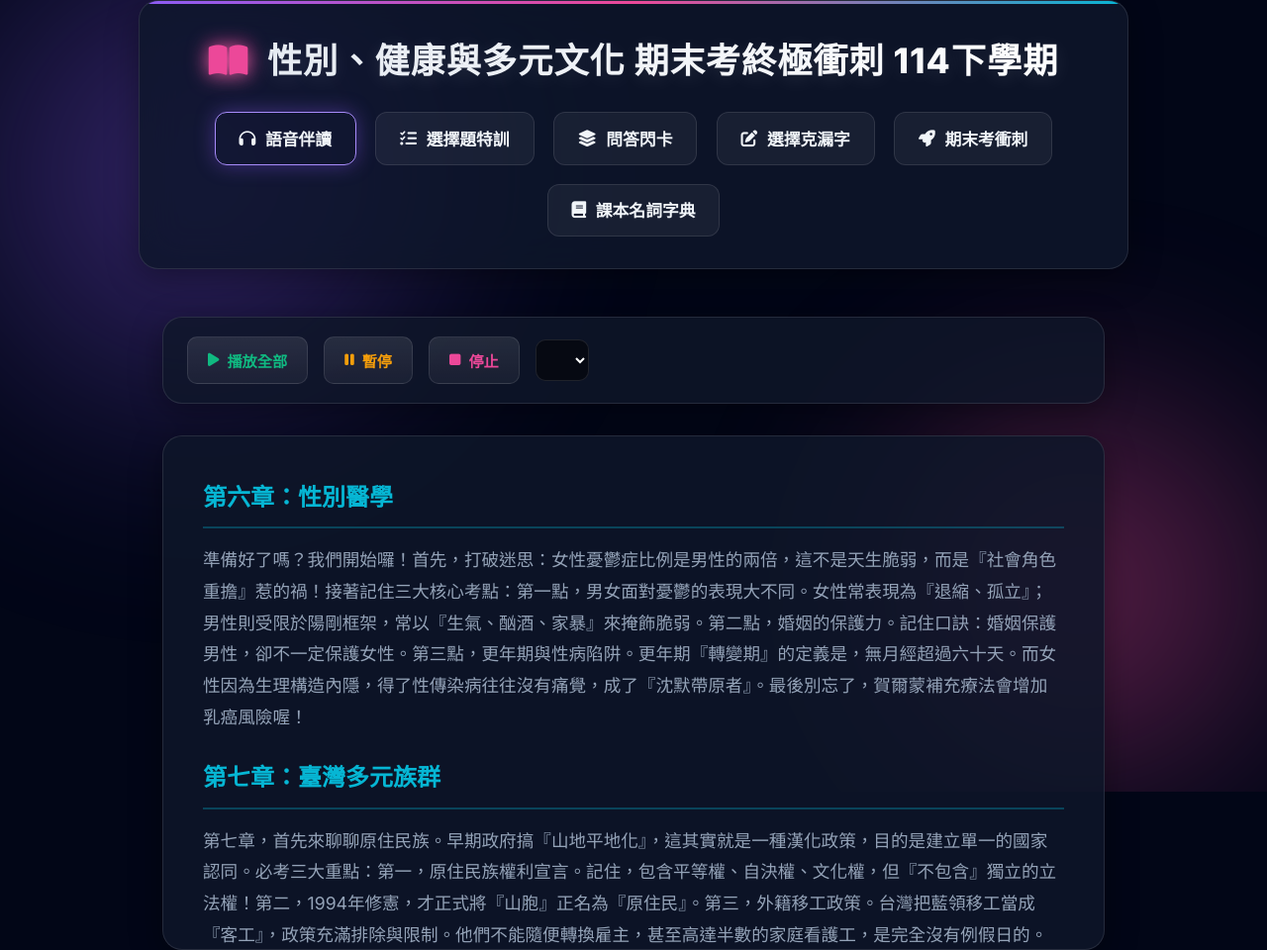
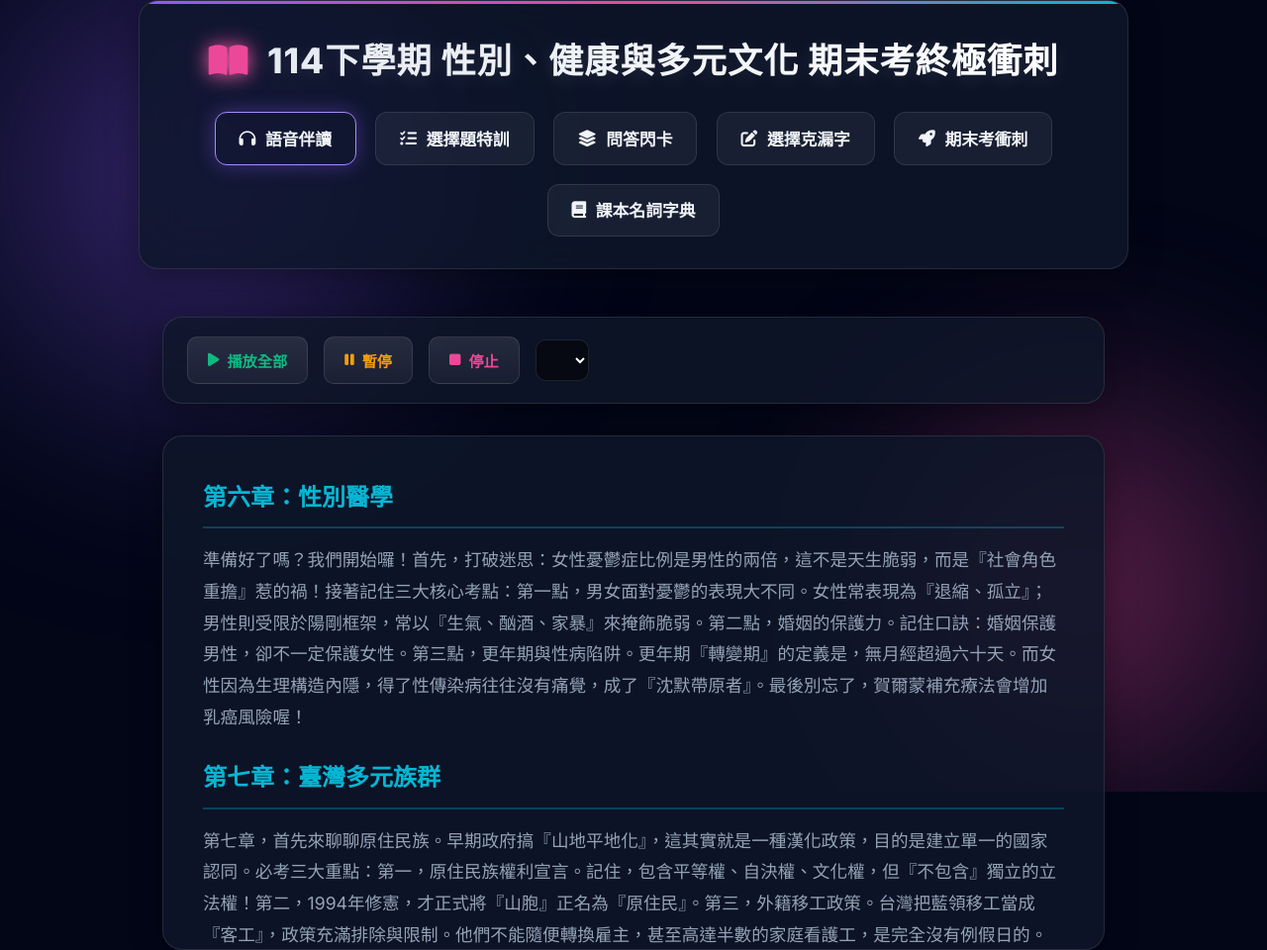
Before and after one commit to m0904103/gender-health-study-app, a plain HTML site: page index.html in a window 1280 px wide. Shown: the whole page at 99% size. Drawn offline with nearby package versions, Linux system fonts and the light colour scheme.

Commit message:
chore: move 114下學期 to the beginning of the title

```diff
--- a/index.html
+++ b/index.html
@@ -3,7 +3,7 @@
 <head>
     <meta charset="UTF-8">
     <meta name="viewport" content="width=device-width, initial-scale=1.0, viewport-fit=cover">
-    <title>性別、健康與多元文化 期末考終極衝刺 114下學期</title>
+    <title>114下學期 性別、健康與多元文化 期末考終極衝刺</title>
     <link href="https://fonts.googleapis.com/css2?family=Inter:wght@300;400;600;800&family=Noto+Sans+TC:wght@300;400;700&display=swap" rel="stylesheet">
     <link rel="stylesheet" href="https://cdnjs.cloudflare.com/ajax/libs/font-awesome/6.4.0/css/all.min.css">
     <script src="https://cdn.jsdelivr.net/npm/marked/marked.min.js"></script>
@@ -13,7 +13,7 @@
     <div class="bg-gradient"></div>
 
     <header class="header glass">
-        <h1><i class="fas fa-book-open"></i> 性別、健康與多元文化 期末考終極衝刺 114下學期</h1>
+        <h1><i class="fas fa-book-open"></i> 114下學期 性別、健康與多元文化 期末考終極衝刺</h1>
         <div class="mode-selector">
             <button class="btn active" data-mode="readaloud"><i class="fas fa-headphones"></i> 語音伴讀</button>
             <button class="btn" data-mode="quiz"><i class="fas fa-tasks"></i> 選擇題特訓</button>
```
